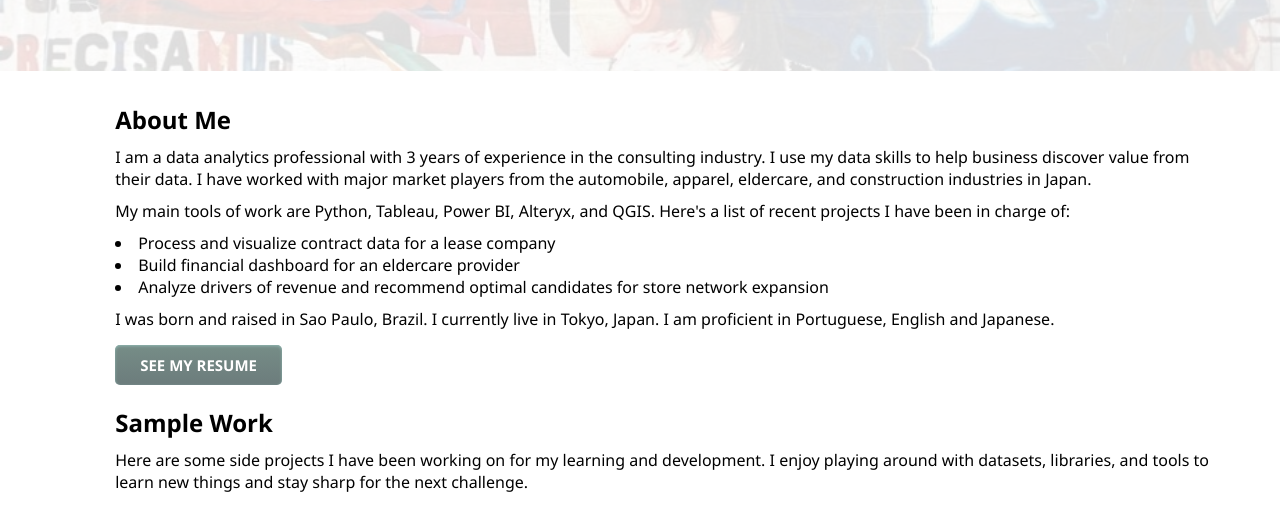
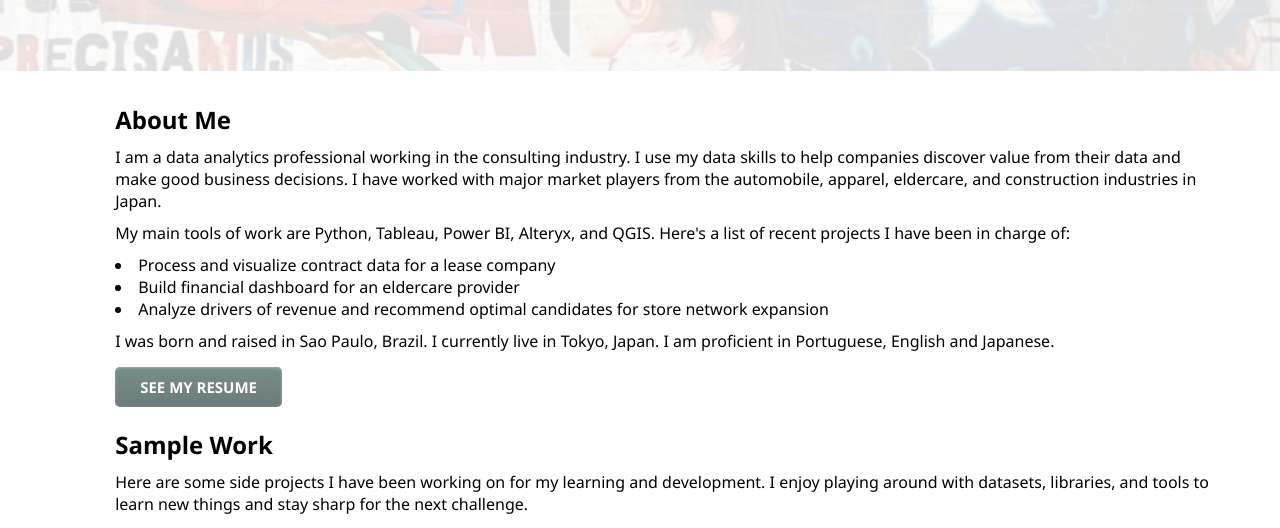
Before and after one commit to brunoochi/bochi.github.io, a plain HTML site: page index.html in a window 1280 px wide. Shown: the part 229-757 px from the top of the page. Drawn offline with Linux system fonts and the light colour scheme.

Commit message:
edited index page

```diff
--- a/index.html
+++ b/index.html
@@ -21,8 +21,9 @@
         <section class="text-about">
             <h2>About Me</h2>
             <p>
-                I am a data analytics professional with 3 years of experience in the consulting industry. I use my data skills to help business discover value from their data. I have worked with major market
-                players from the automobile, apparel, eldercare, and construction industries in Japan.
+                I am a data analytics professional working in the consulting industry.
+                I use my data skills to help companies discover value from their data and make good business decisions.
+                I have worked with major market players from the automobile, apparel, eldercare, and construction industries in Japan.
             </p>
             <p>
                 My main tools of work are Python, Tableau, Power BI, Alteryx, and QGIS. Here's a list of recent
```
